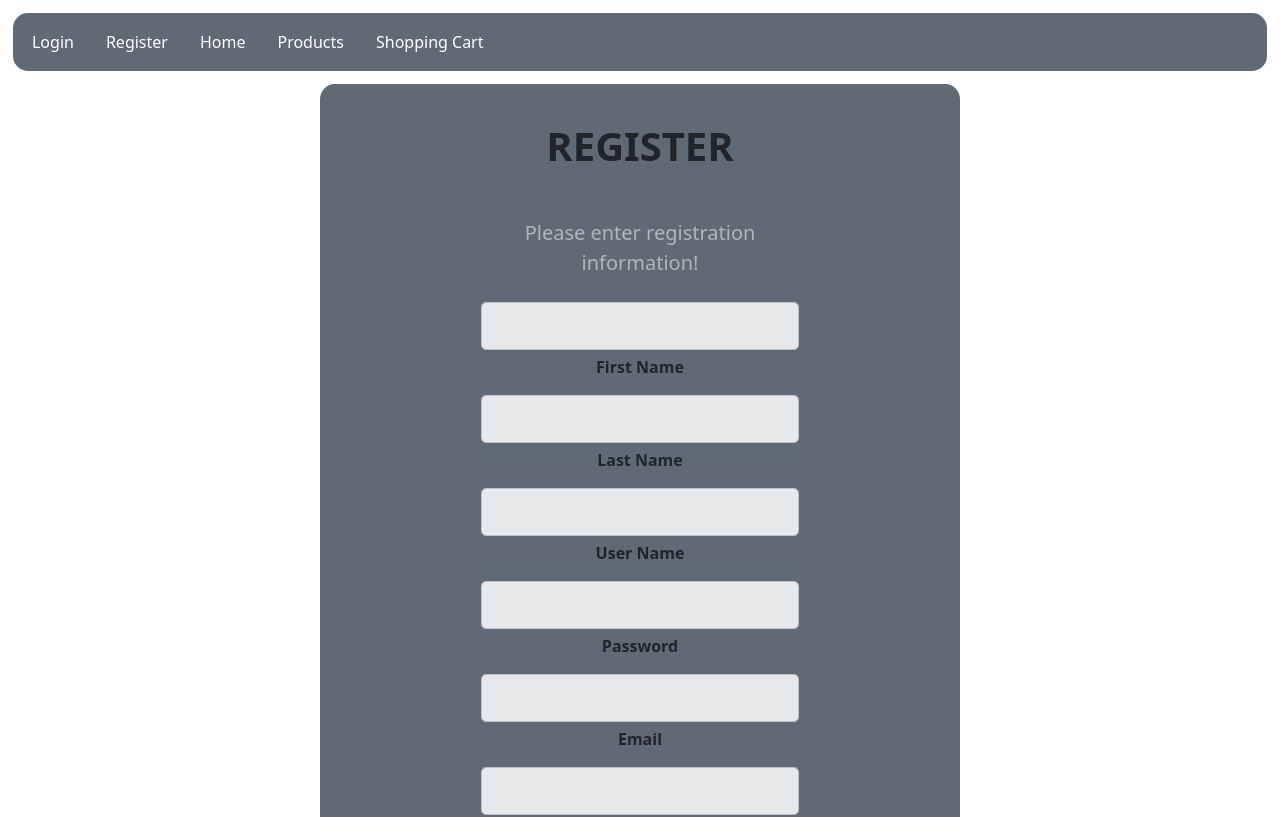
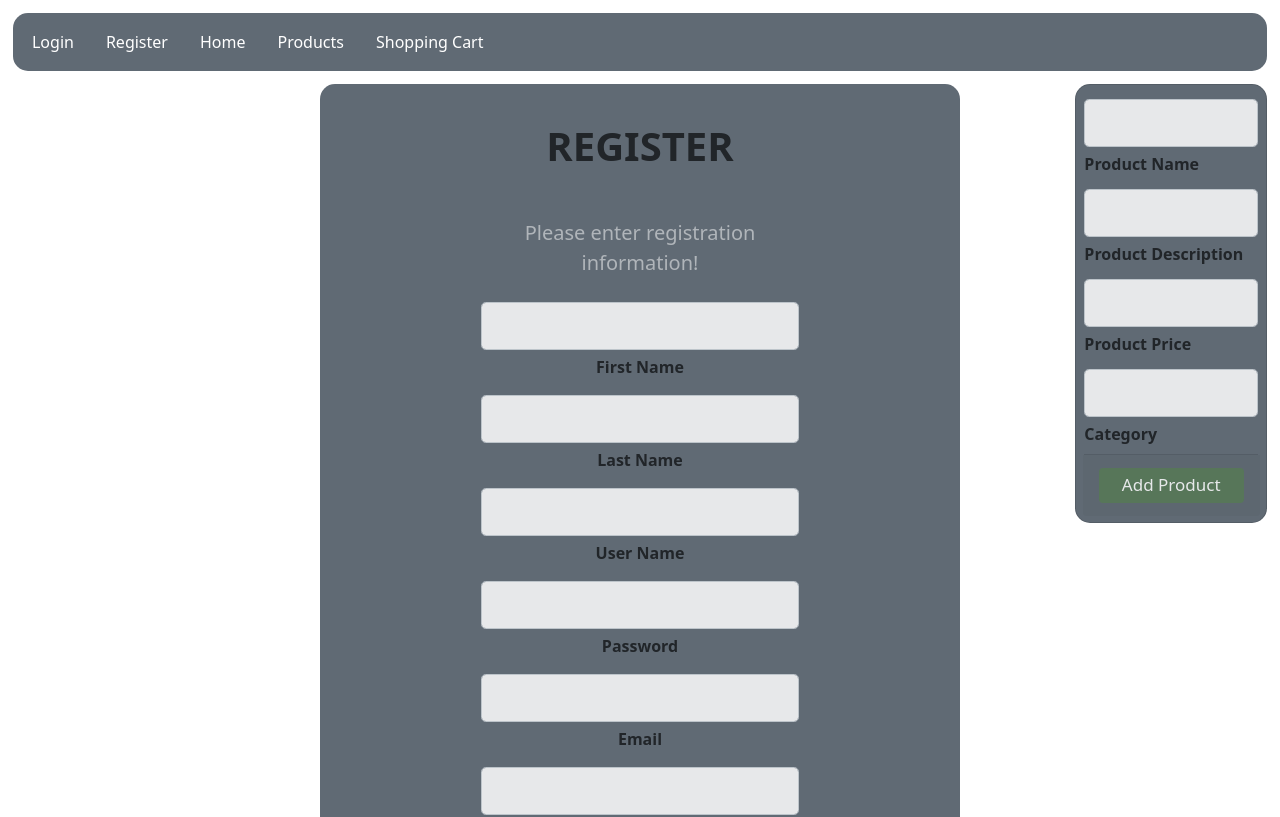
Before and after one commit to MarshallCass/Sports_Memorabilia_Front_End, a React (Create React App) app: page /Register in a window 1280 px wide. Shown: the top 817 px of the page. Built offline with nearby package versions, Linux system fonts and the light colour scheme; no server answers.

Commit message:
Add Product Card designed logic needs connected and post needs done for it

```diff
--- a/src/Components/App.jsx
+++ b/src/Components/App.jsx
@@ -3,6 +3,7 @@ import { Switch, Route, Redirect } from "react-router-dom";
 import Login from './Login/Login';
 import Register from './Register/Register';
 import NavBar from './NavBar/NavBar';
+import CreateProduct from './CreateProduct/CreateProduct'
 import DisplayProducts from './DisplayProducts/DisplayProducts';
 import jwtDecode from 'jwt-decode';
 import axios from 'axios';
@@ -78,6 +79,7 @@ class App extends Component {
         return (
             <div>
                 <NavBar/>
+                <CreateProduct />
                 <Switch>
 
                 <Route path='/Login' render={props => <Login {...props} loginUser={this.loginUser}/>} />
@@ -86,6 +88,7 @@ class App extends Component {
 
                 </Switch>
                 <Footer/>
+
             </div>
 
         )
--- a/src/Components/CreateProduct/CreateProduct.css
+++ b/src/Components/CreateProduct/CreateProduct.css
@@ -0,0 +1,44 @@
+/* style the container */
+.card {
+    margin-right: 1%;
+    max-width: 50%;
+    display: flex;
+    border-radius: 15px;
+    background-color: #606a74;
+    padding: .5%;
+    justify-content: center;
+    column-count: 1;
+    column-width: auto;
+  }
+
+  /* style inputs and link buttons */
+  input,
+  .btn {
+    width: 100%;
+    padding: 5%;
+    border: none;
+    border-radius: 4px;
+    margin: 5px 0;
+    opacity: 0.85;
+    display: inline-block;
+    font-size: 17px;
+    line-height: 20px;
+    text-decoration: none; /* remove underline from anchors */
+  }
+
+  input:hover,
+  .btn:hover {
+    opacity: 1;
+  }
+
+
+  /* style the submit button */
+  button[type="submit"] {
+    background-color: #567956;
+    color: white;
+    cursor: pointer;
+  }
+
+  button[type="submit"]:hover {
+    background-color: #45a049;
+  }
--- a/src/Components/CreateProduct/CreateProduct.jsx
+++ b/src/Components/CreateProduct/CreateProduct.jsx
@@ -0,0 +1,61 @@
+import React, { Component } from 'react';
+import './CreateProduct.css';
+
+class Register extends Component {
+    constructor(props) {
+        super(props)
+        this.state = {
+            productname:"",
+            productdescription:"",
+            productprice:"",
+            productcategory:"",
+         };
+    }
+
+    handleChange = (event) => {
+        this.setState({
+            [event.target.name]: event.target.value,
+        })
+    }
+
+    handleSubmit = (event) => {
+        event.preventDefault();
+        const user = {
+            productname: this.state.productname,
+            productdescription: this.state.productdescription,
+            productprice:this.state.productprice,
+            category: this.state.category,
+        };
+        this.props.registerNewUser(user);
+        this.setState({
+            productname: "",
+            productdescription: "",
+            productprice: "",
+            category: "",
+        });
+    }
+
+    render() {
+        return (
+            <div class="card position-absolute end-0 translate-middle-" style={{width: "15%"}}>
+                <ul class="list-group list-group-flush">
+                    <input type="text" name = "productname" id="typeProductNameX" class="form-control form-control-lg" onChange={this.handleChange} value={this.state.productname} />
+                    <label class="form-label fs-6 fw-bold" for="typeProductNameX">Product Name</label>
+                    <input type="text" name = "productdescription" id="typeProductDescriptionX" class="form-control form-control-lg" onChange={this.handleChange} value={this.state.productdescription} />
+                    <label class="form-label fs-6 fw-bold" for="typeProductDescriptionX">Product Description</label>
+                    <input type="text" name = "productprice" id="typeProductPriceX" class="form-control form-control-lg" onChange={this.handleChange} value={this.state.productprice} />
+                    <label class="form-label fs-6 fw-bold" for="typeProductPriceX">Product Price</label>
+                    <input type="text" name = "category" id="typeProductCategoryX" class="form-control form-control-lg" onChange={this.handleChange} value={this.state.productcategory} />
+                    <label class="form-label fs-6 fw-bold" for="typeProductCategoryX">Category</label>
+                </ul>
+                <div class="card-footer">
+                    <button class="btn btn-outline-light btn-lg" type="submit">Add Product</button>
+                </div>
+            </div>
+
+
+        )
+    }
+}
+
+export default Register;
```
Also changed, not shown: src/Components/Register/Register.jsx (+0 -55 lines).
